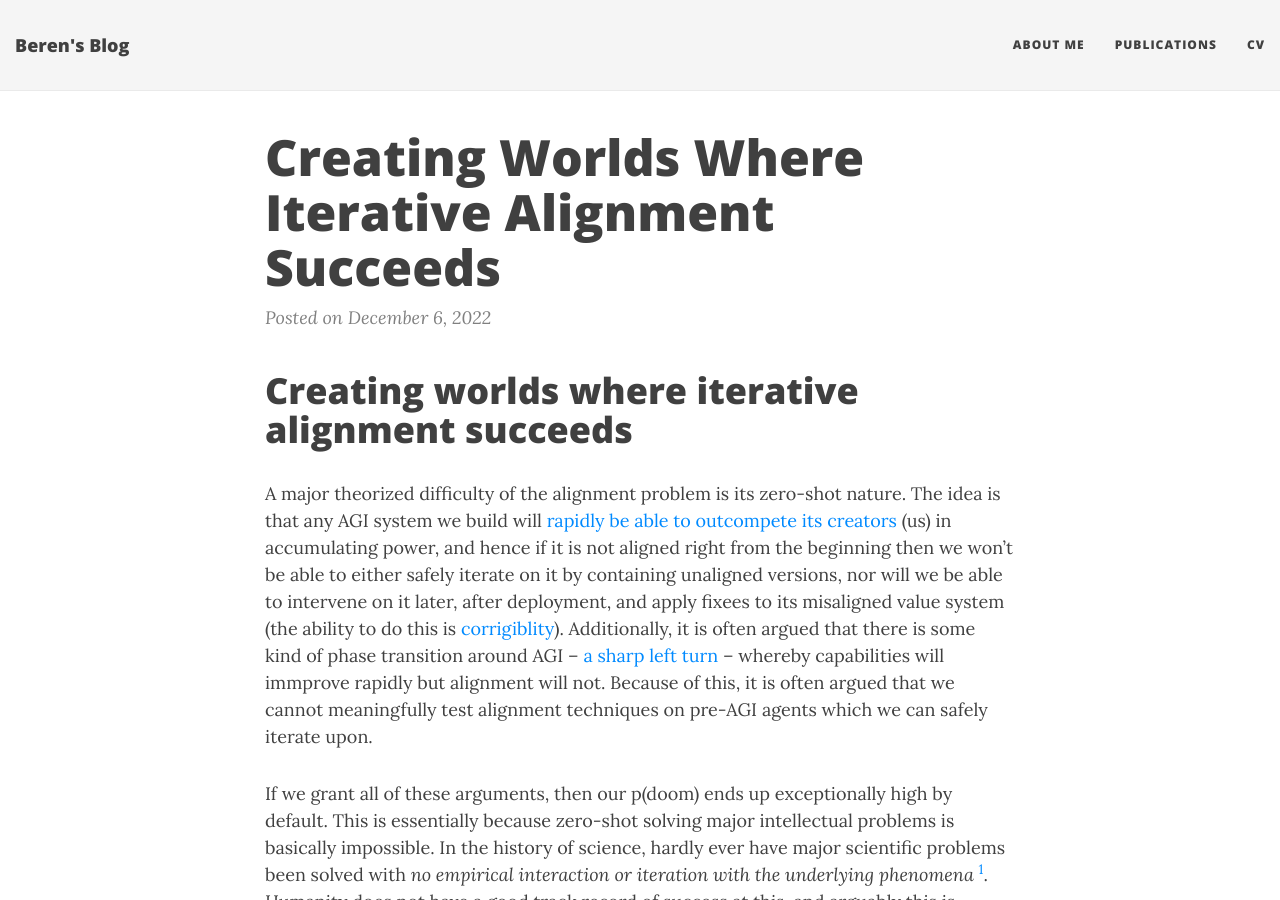
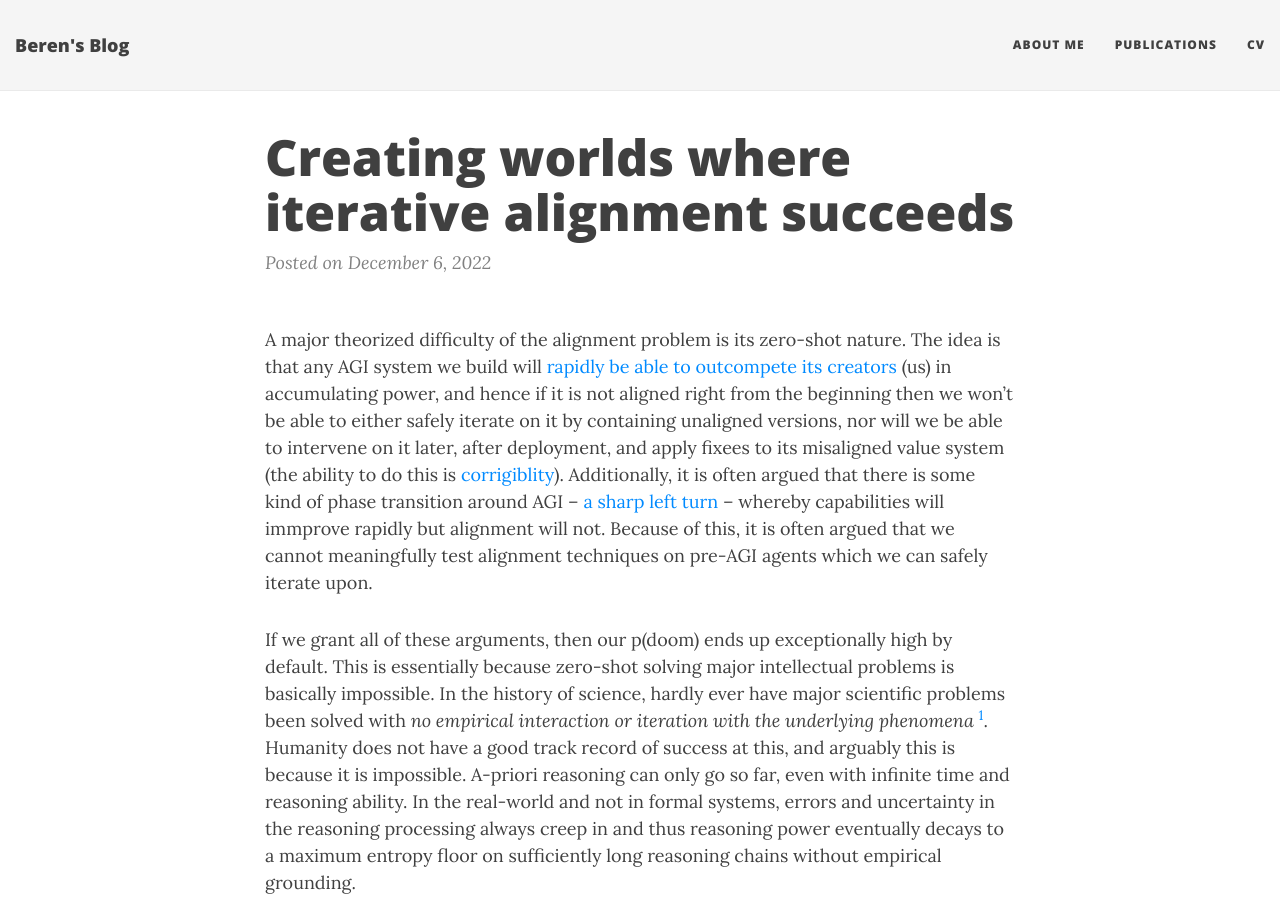
Before and after one commit to BerenMillidge/BerenMillidge.github.io, a Jekyll site: the page built from _posts/2022-12-06-Creating-worlds-where-iterative-alignment-succeeds.md, in a window 1280 px wide and 900 px high. Built offline with Jekyll 4.4.1, drawn with Linux system fonts in a browser that asks for light colours; nearby versions of some CDN libraries; some of the changed lines change nothing that is shown.

Commit message:
proper title

```diff
--- a/_posts/2022-12-06-Creating-worlds-where-iterative-alignment-succeeds.md
+++ b/_posts/2022-12-06-Creating-worlds-where-iterative-alignment-succeeds.md
@@ -1,4 +1,8 @@
-# Creating worlds where iterative alignment succeeds
+---
+title: Creating worlds where iterative alignment succeeds
+layout: post
+---
+
 
 A major theorized difficulty of the alignment problem is its zero-shot nature. The idea is that any AGI system we build will [rapidly be able to outcompete its creators](https://www.lesswrong.com/posts/uMQ3cqWDPHhjtiesc/agi-ruin-a-list-of-lethalities) (us) in accumulating power, and hence if it is not aligned right from the beginning then we won't be able to either safely iterate on it by containing unaligned versions, nor will we be able to intervene on it later, after deployment, and apply fixees to its misaligned value system (the ability to do this is [corrigiblity](https://www.lesswrong.com/tag/corrigibility)). Additionally, it is often argued that there is some kind of phase transition around AGI -- [a sharp left turn](https://www.lesswrong.com/tag/sharp-left-turn) -- whereby capabilities will immprove rapidly but alignment will not. Because of this, it is often argued that we cannot meaningfully test alignment techniques on pre-AGI agents which we can safely iterate upon.
 
```
